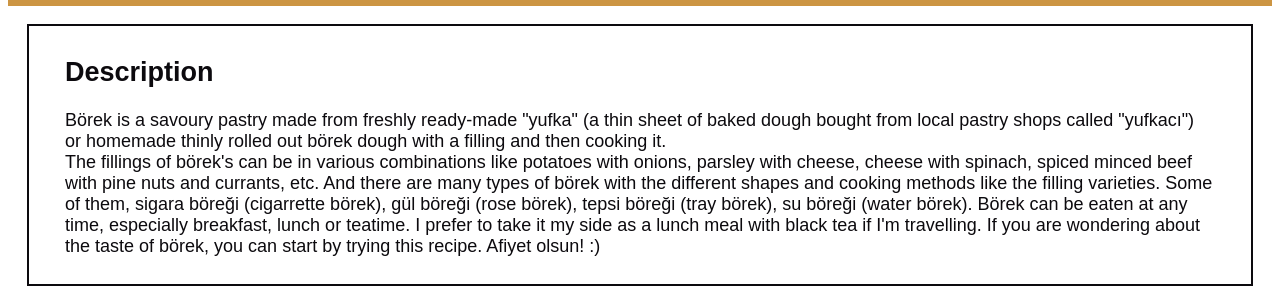
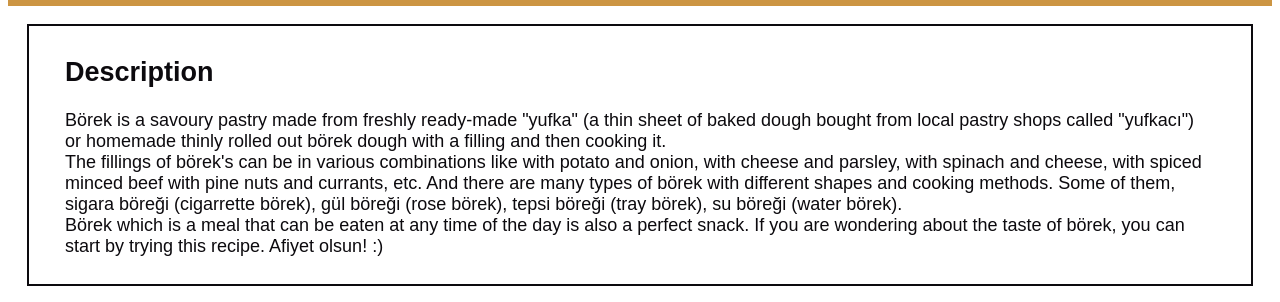
Before and after one commit to cansubaydar/odin-recipes, a plain HTML site: page recipes/borek.html in a window 1280 px wide. Shown: the part 493-795 px from the top of the page. Drawn offline with Linux system fonts and the light colour scheme; a web font is replaced by a local one.

Commit message:
Edit borek.html

```diff
--- a/recipes/borek.html
+++ b/recipes/borek.html
@@ -21,8 +21,8 @@
         <div class="description">
             <h2>Description</h2>
             <p>Börek is a savoury pastry made from freshly ready-made "yufka" (a thin sheet of baked dough bought from local pastry shops called "yufkacı") or homemade thinly rolled out börek dough with a filling and then cooking it.
-            <br>The fillings of börek's can be in various combinations like potatoes with onions, parsley with cheese, cheese with spinach, spiced minced beef with pine nuts and currants, etc. And there are many types of börek with the different shapes and cooking methods like the filling varieties. Some of them, sigara böreği (cigarrette börek), gül böreği (rose börek), tepsi böreği (tray börek), su böreği (water börek).
-                Börek can be eaten at any time, especially breakfast, lunch or teatime. I prefer to take it my side as a lunch meal with black tea if I'm travelling. If you are wondering about the taste of börek, you can start by trying this recipe. Afiyet olsun! :) </p>
+            <br>The fillings of börek's can be in various combinations like with potato and onion, with cheese and parsley, with spinach and cheese, with spiced minced beef with pine nuts and currants, etc. And there are many types of börek with different shapes and cooking methods. Some of them, sigara böreği (cigarrette börek), gül böreği (rose börek), tepsi böreği (tray börek), su böreği (water börek).
+            <br>Börek which is a meal that can be eaten at any time of the day is also a perfect snack. If you are wondering about the taste of börek, you can start by trying this recipe. Afiyet olsun! :)</p>
         </div>
 
         <div class="ingredients">
```
